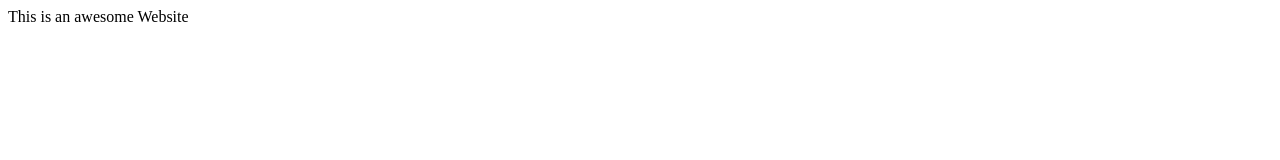
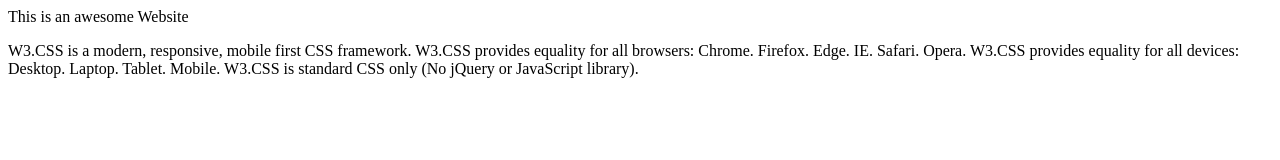
Before and after one commit to usananth/GitProject, a plain HTML site: page index.html in a window 1280 px wide. Drawn offline with Linux system fonts and the light colour scheme.

Commit message:
Added <p> tag to index.html

```diff
--- a/index.html
+++ b/index.html
@@ -5,4 +5,13 @@ Sample Website
 <head>
 This is an awesome Website
 </head>
+<p>
+W3.CSS is a modern, responsive, mobile first CSS framework.
+
+W3.CSS provides equality for all browsers: Chrome. Firefox. Edge. IE. Safari. Opera.
+
+W3.CSS provides equality for all devices: Desktop. Laptop. Tablet. Mobile.
+
+W3.CSS is standard CSS only (No jQuery or JavaScript library).
+</p>
 </html>
```
